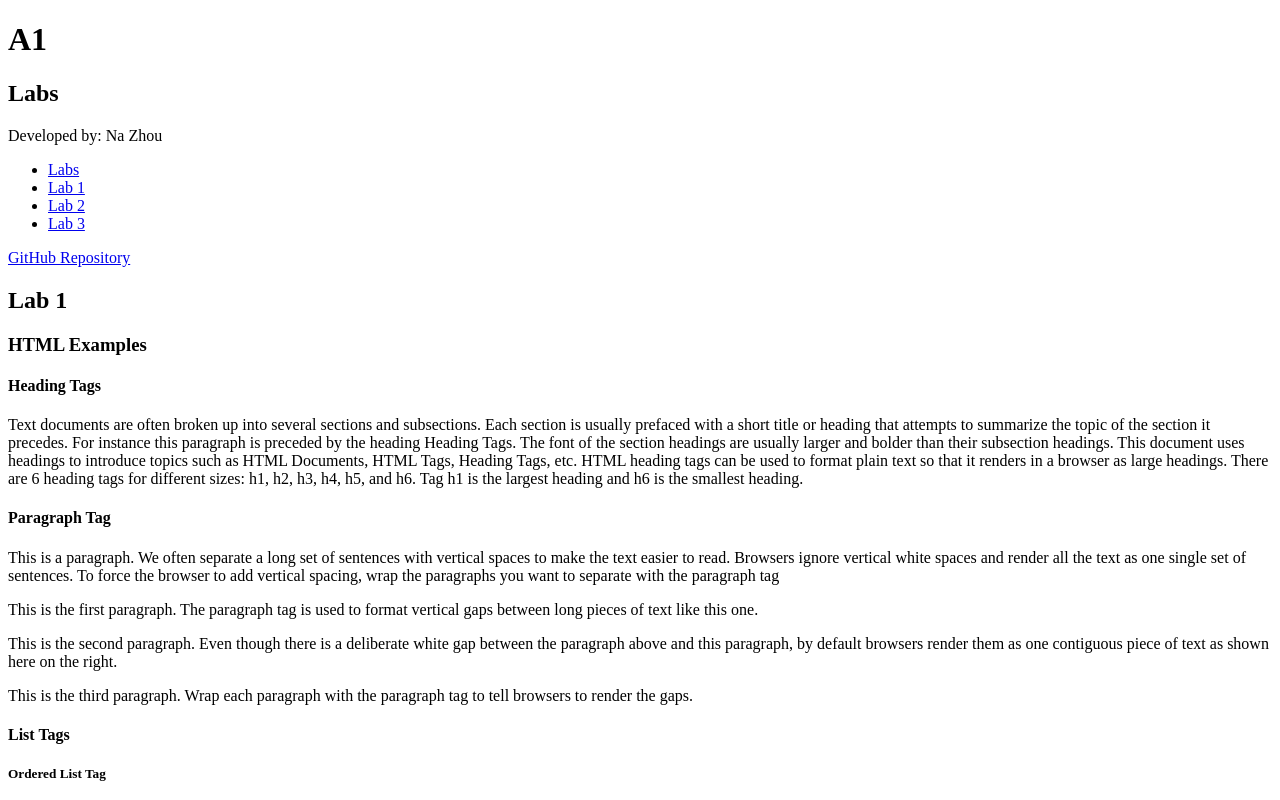
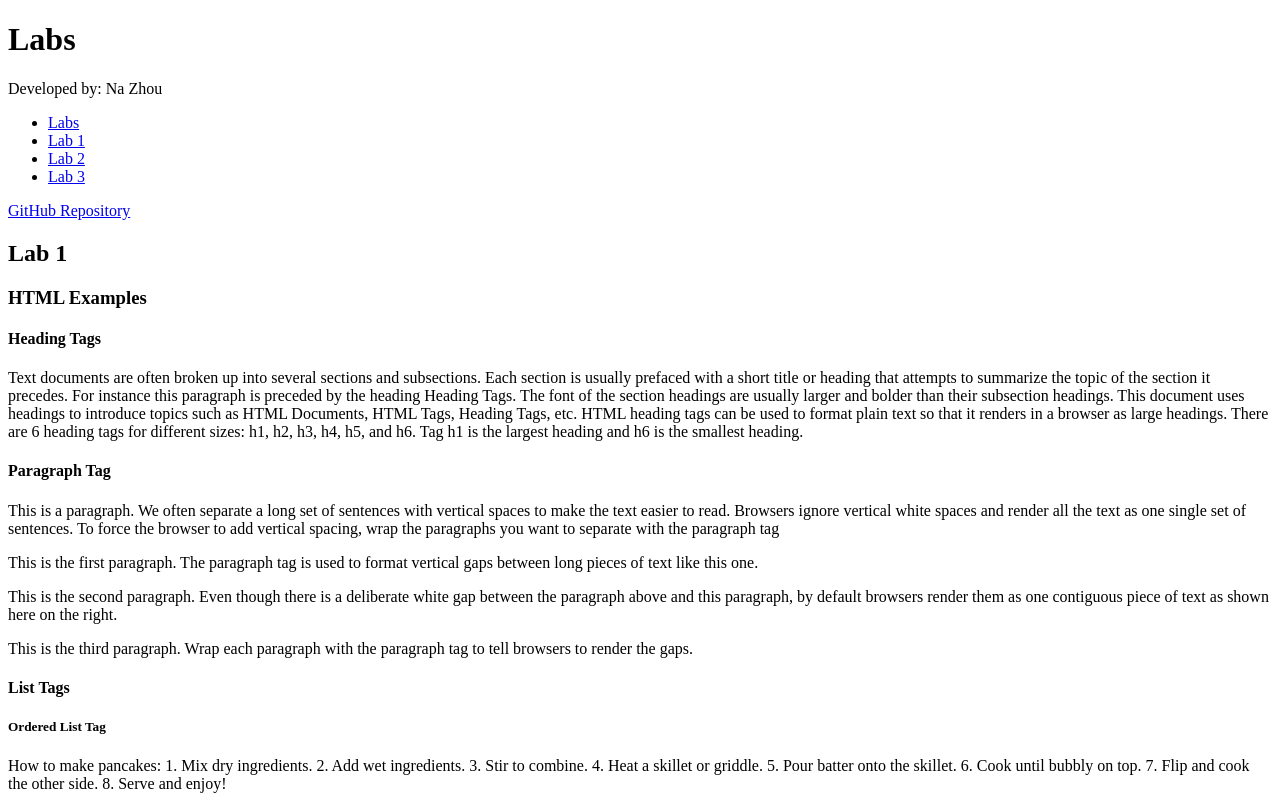
Before and after one commit to JoannaNNA/kanbas-react-web-app, a React (Create React App) app: page /#/Labs/Lab1 in a window 1280 px wide. Shown: the top 800 px of the page. Built offline with nearby package versions, Linux system fonts and the light colour scheme.

Commit message:
#debug Netligy

```diff
--- a/src/Labs/index.tsx
+++ b/src/Labs/index.tsx
@@ -7,8 +7,7 @@ import Lab3 from "./Lab3";
 export default function Labs() {
   return (
     <div>
-      <h1>A1</h1>
-      <h2>Labs</h2>
+      <h1>Labs</h1>
       <p>Developed by: Na Zhou</p>
 
       <TOC />
```
